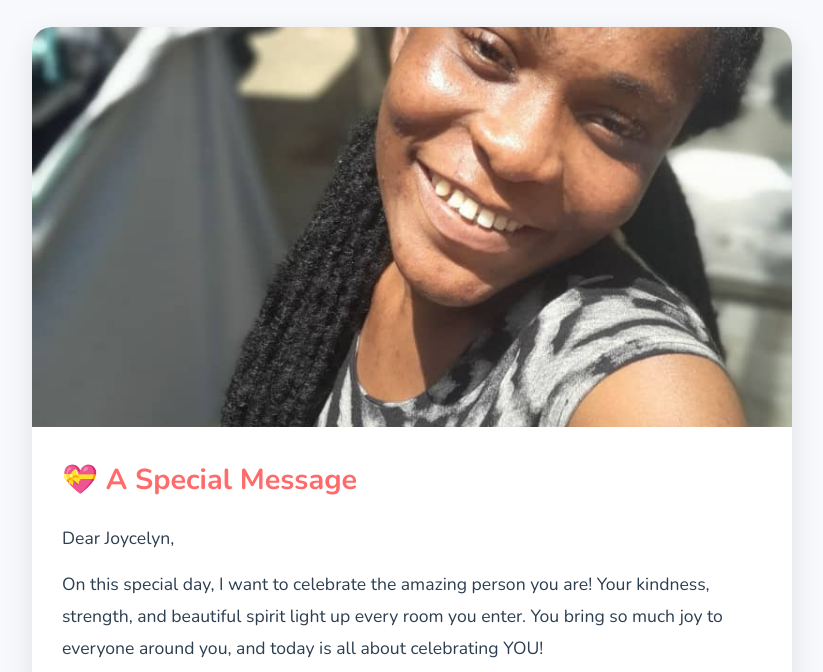
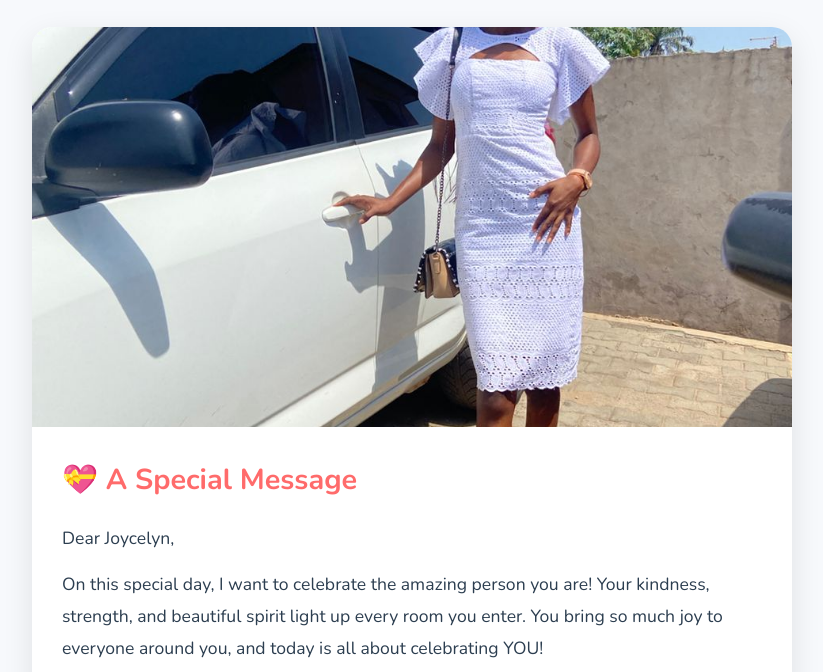
Before and after one commit to JohnsonSaka123/birthday_project-25, a plain HTML site: page index.html in a window 1280 px wide. Shown: the part 128-800 px from the top of the page, without its empty margins (228-1051 px from the left). Drawn offline with nearby package versions, Linux system fonts and the light colour scheme.

Commit message:
Updated images

```diff
--- a/index.html
+++ b/index.html
@@ -20,7 +20,7 @@
     <main>
       <div class="birthday-card">
         <div class="photo-container">
-          <img src="./images/Joy1.jpg" alt="Birthday Celebration" class="main-photo">
+          <img src="./images/Mina-bezz.jpg" alt="Birthday Celebration" class="main-photo">
         </div>
 
         <div class="message">
```
Also changed, not shown: images/Joy-3.jpg (deleted), images/Joy1.jpg (deleted), images/joy-2.jpg (deleted), images/joy-4.jpg (deleted), images/joy-5.jpg (deleted).
